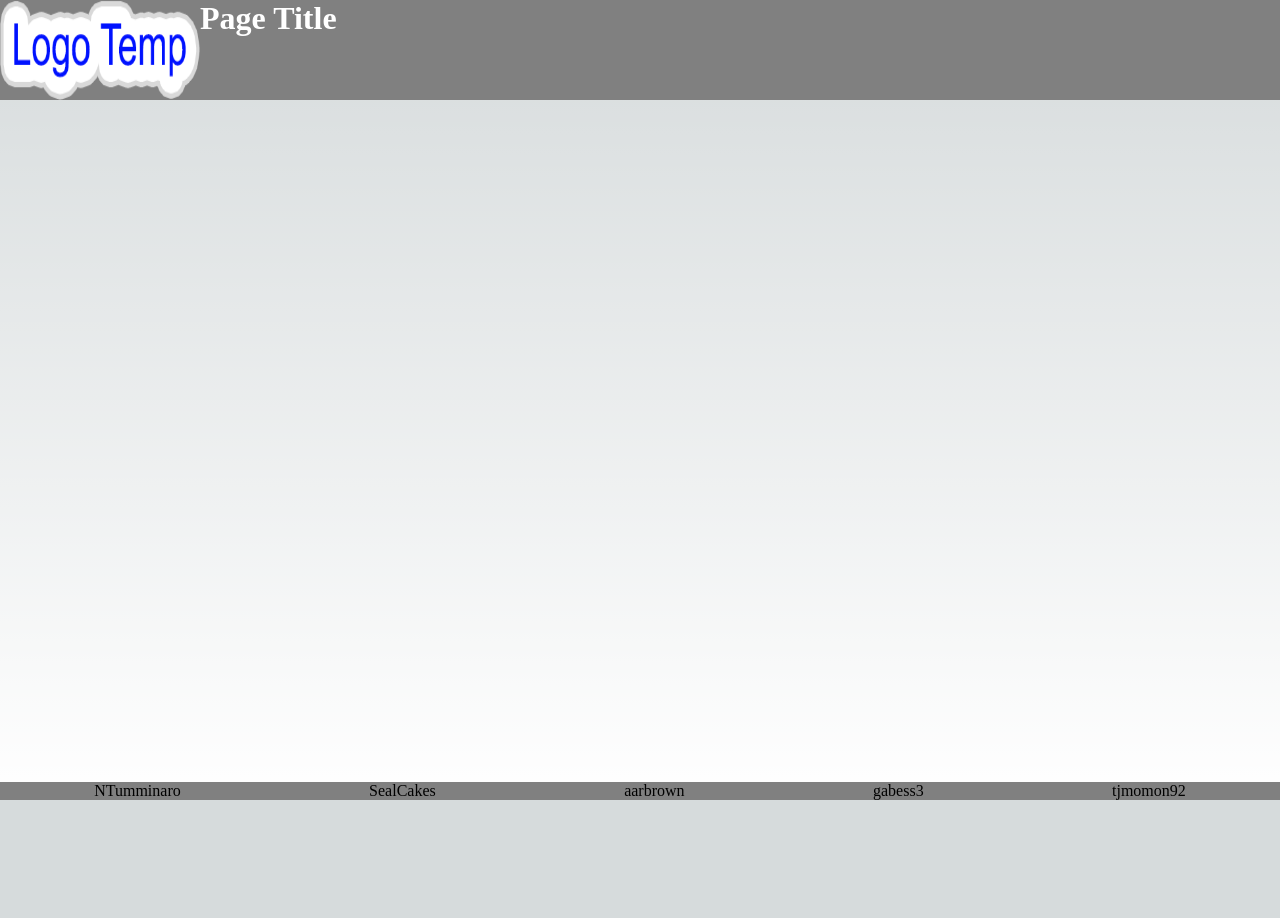
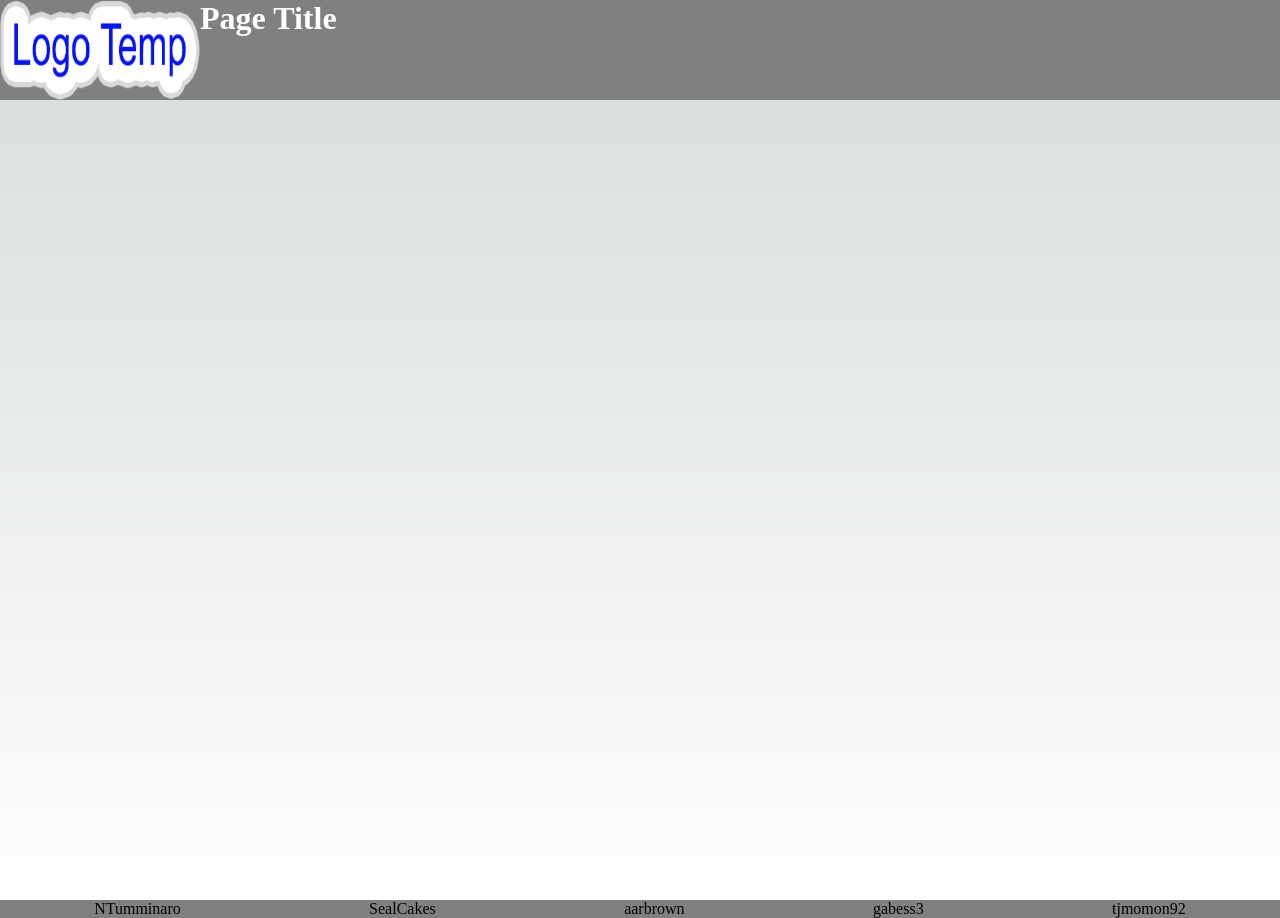
Before and after one commit to HireUsPlease/FGC-Finder, a Next.js app: page / in a window 1280 px wide. Before the commit the page ends 800 px from the top, so only its background shows below. Built offline with nearby package versions, Linux system fonts and the light colour scheme.

Commit message:
moves header and footer to layout

```diff
--- a/app/layout.js
+++ b/app/layout.js
@@ -1,14 +1,20 @@
-import './globals.css';
+import Footer from "./components/Footer";
+import Header from "./components/Header";
+import "./globals.css";
 
 export const metadata = {
-  title: 'Next.js',
-  description: 'Generated by Next.js',
-}
+  title: "Next.js",
+  description: "Generated by Next.js",
+};
 
 export default function RootLayout({ children }) {
- return (
+  return (
     <html lang="en">
-      <body>{children}</body>
+      <body>
+        <Header />
+        {children}
+        <Footer />
+      </body>
     </html>
-  )
+  );
 }
--- a/app/page.jsx
+++ b/app/page.jsx
@@ -1,13 +1,5 @@
-import Image from 'next/image'
-import styles from './page.module.css'
-import Header from './components/Header'
-import Footer from './components/Footer'
+import styles from "./page.module.css";
 
 export default function Home() {
-  return (
-    <main className={styles.main}>
-      <Header />
-      <Footer />
-    </main>
-  )
+  return <main className={styles.main}></main>;
 }
```
